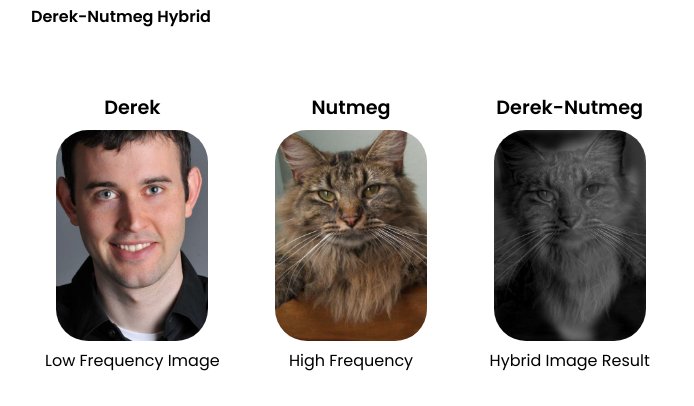
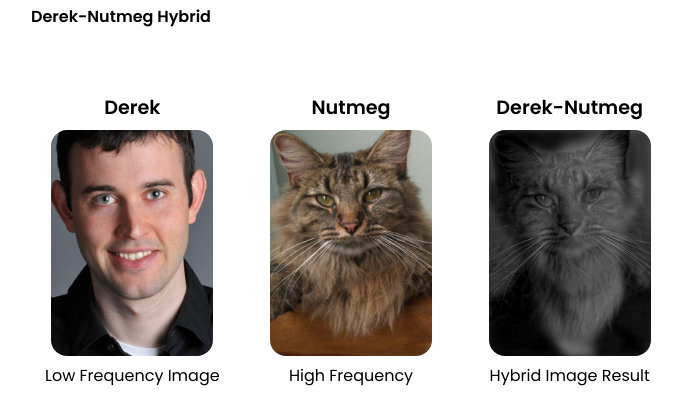
Before and after one commit to Gurvir11/gurvir11.github.io, a plain HTML site: page frequencies.html in a window 1280 px wide. Shown: the part 7980-8386 px from the top of the page, without its empty margins (289-983 px from the left). Drawn offline with nearby package versions, Linux system fonts and the light colour scheme.

Commit message:
proj2-styling fix

```diff
--- a/style.css
+++ b/style.css
@@ -578,7 +578,7 @@ footer p {
 }
 
 .image-item {
-    width: 75%;
+    width: 80%;
     text-align: center;
 }
 
@@ -588,8 +588,8 @@ footer p {
 }
 
 .row-image {
-    width: 75%; /* Adjust this value to control image size */
+    width: 80%; /* Adjust this value to control image size */
     height: auto;
     object-fit: cover;
-    border-radius: 2rem;
+    border-radius: 1rem;
 }
```
